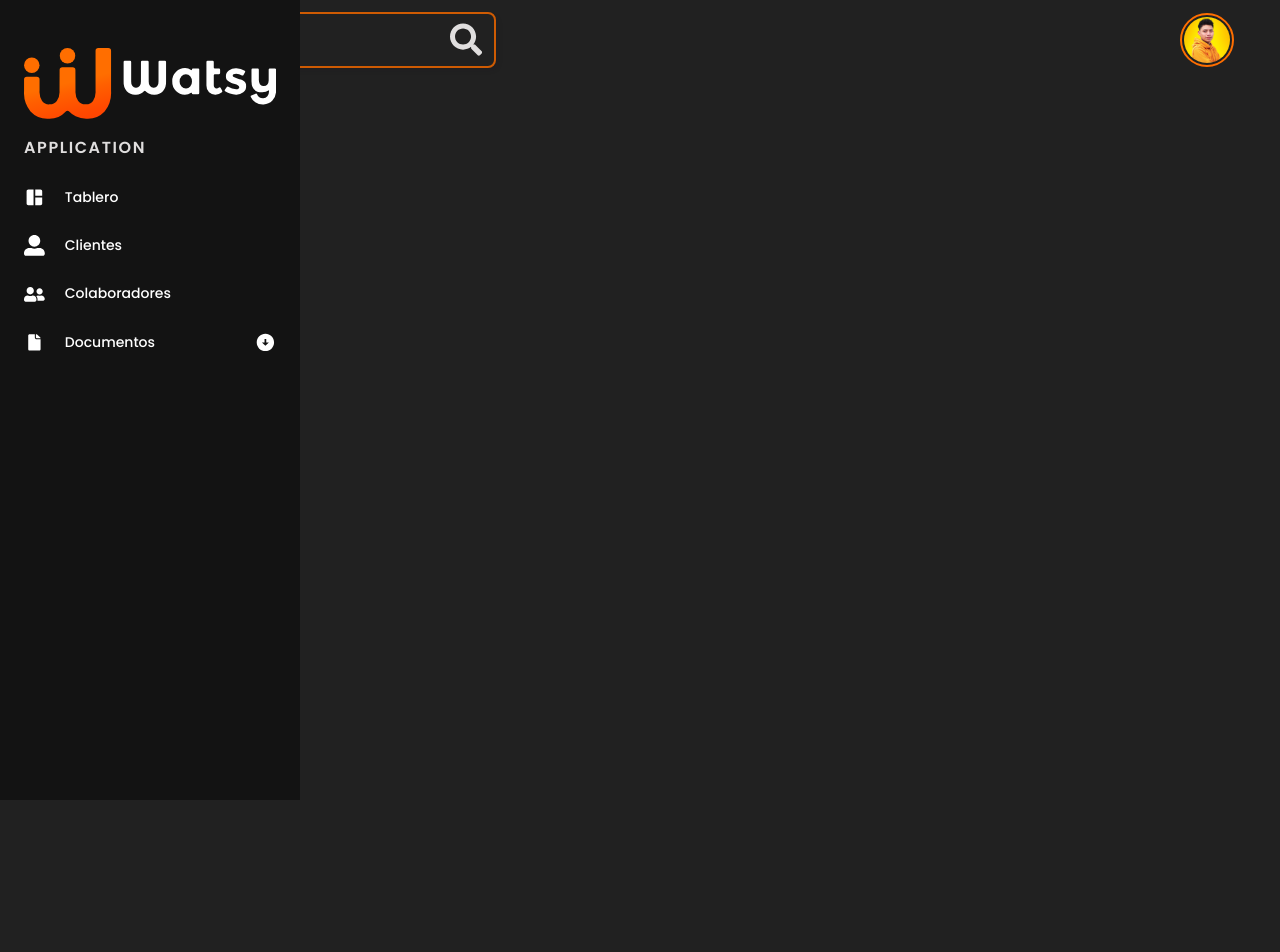
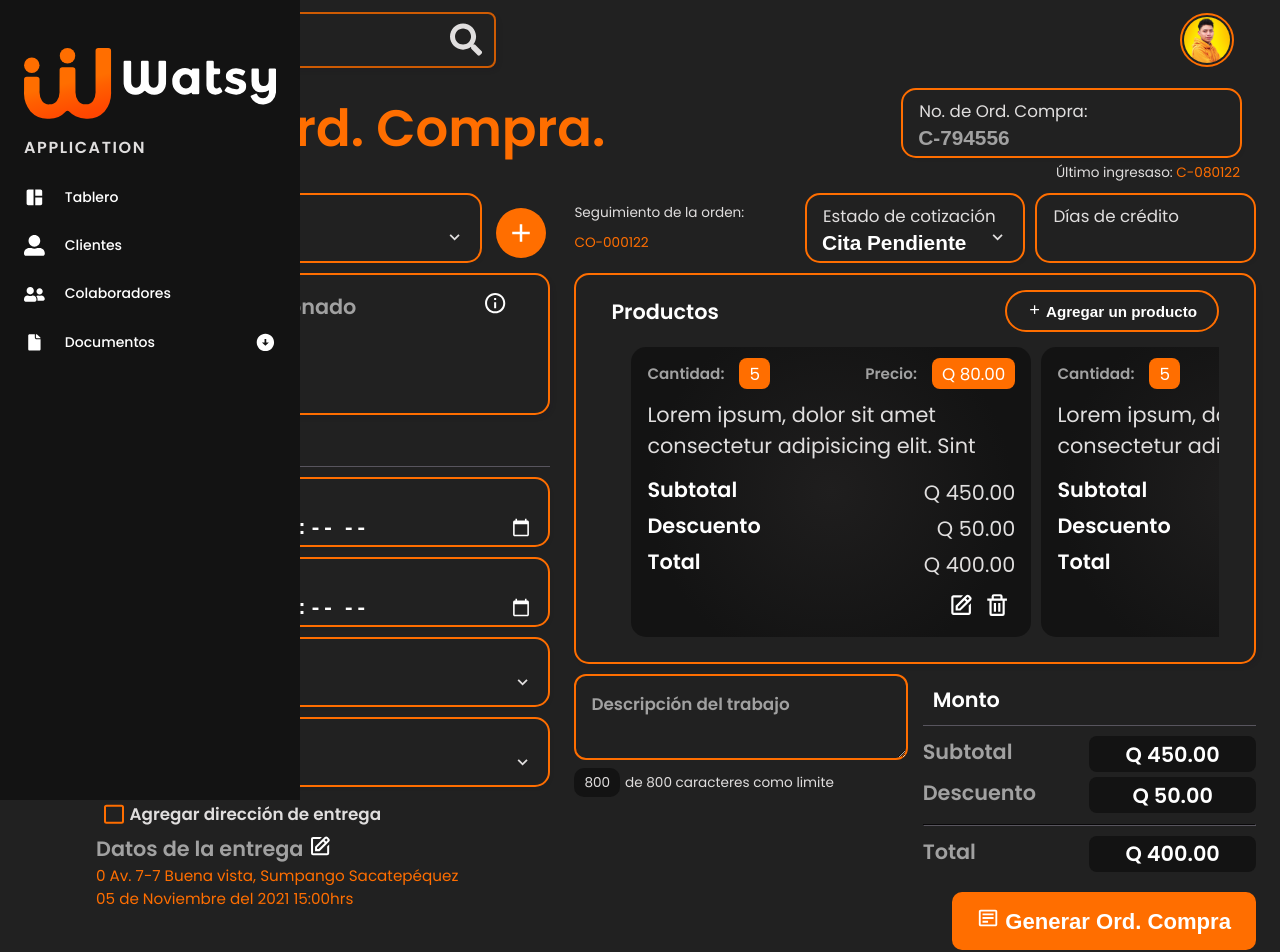
Before and after one commit to GeovannyGil/WatSystem, a React (Vite) app: page /documents/invoice in a window 1280 px wide. Shown: the top 952 px of the page. Before the commit the page ends 800 px from the top, so only its background shows below. Built offline with nearby package versions, Linux system fonts and the light colour scheme.

Commit message:
feat(Root): Add view invoice

```diff
--- a/src/App.jsx
+++ b/src/App.jsx
@@ -12,6 +12,7 @@ import Clients from '@/pages/clients'
 import Colaborators from '@/pages/colaborators'
 import Orders from '@/pages/documents/orders'
 import Cotizations from '@/pages/documents/cotizations'
+import Invoice from '@/pages/documents/invoice'
 
 function App () {
   const [theme, themeToggler] = useDarkMode()
@@ -31,6 +32,7 @@ function App () {
           <Route path='/colaborators' exact element={<Colaborators />} />
           <Route path='/documents/orders' exact element={<Orders />} />
           <Route path='/documents/cotizations' exact element={<Cotizations />} />
+          <Route path='/documents/invoice' exact element={<Invoice />} />
         </Routes>
       </Router>
     </ThemeProvider>
--- a/src/components/Sidebar/SidebarData.jsx
+++ b/src/components/Sidebar/SidebarData.jsx
@@ -42,7 +42,7 @@ export const SidebarData = [
           },
           {
             title: 'Facturas',
-            path: '/documents/bills',
+            path: '/documents/invoice',
             icon: <RiIcons.RiArrowDropRightLine />
           },
           {
--- /dev/null
+++ b/src/pages/documents/invoice.jsx
@@ -0,0 +1,293 @@
+
+import styled from 'styled-components'
+import { TitleMain, TitleLine, TextDescription, SpanLabelLink, SpanSelect } from '@/components/Elements/Texts'
+import { HeaderTitleSection } from '@/components/Elements/Layout'
+import { CardContent, CardHeader, CardTitle, CardButtonAction, CardDescription } from '@/components/Elements/Cards'
+import { Item, TableCard, SectionProducts, HeaderProducts } from '@/components/Elements/Documents/Cards'
+import { ButtonPrimary, ButtonSecondary } from '../../components/Elements/Buttons'
+import * as BoxIcon from 'react-icons/bi'
+import { CheckInput, InputElement, InputElementSelect, FormGroupAction } from '@/components/Elements/Inputs'
+
+const Grid = styled.div`
+  display: grid;
+  grid-template-columns: 1fr;
+  grid-gap: 10px;
+  align-items: center;
+
+  @media(min-width: 1280px) {
+   grid-template-columns: 80% 20%;
+  }
+
+  @media(min-width: 820px) {
+   grid-template-columns: 70% 30%;
+  }
+`
+
+const SectionCreateOrderBuys = styled.section`
+  display: grid;
+  grid-gap: 1.5rem;
+  grid-template-columns: 1fr;
+
+  @media(min-width: 1280px) {
+    grid-template-columns: 40% 60%;
+  }
+`
+const CardTitleSelect = styled(CardTitle)`
+  color: var(--color-gray-light);
+`
+
+const SpanOrderId = styled(SpanLabelLink)`
+  text-align: right;
+`
+
+const HeaderTitle = styled(HeaderTitleSection)`
+  margin-bottom: 25px;
+`
+
+const ContentBtnActions = styled.div`
+  display: flex;
+  justify-content: flex-end;
+  margin-top: 15px;
+`
+const BtnAction = styled(ButtonPrimary, ButtonSecondary)`
+    width: 100%;
+  @media(min-width: 680px) {
+    width: auto;
+  }
+`
+// CARD PRODUCT
+const BtnActionAddProduct = styled(CardButtonAction)`
+  padding: 10px 20px;
+`
+
+const ContentItemsTable = styled.div`
+  display: grid;
+  grid-gap: 10px;
+  grid-template-columns: 10px;
+  grid-template-rows: minmax(300px, 1.5fr);
+  grid-auto-flow: column;
+  grid-auto-columns: calc(50% 20px * 2);
+  overflow-x: scroll;
+  scroll-snap-type: x proximity;
+  padding-bottom: calc(.75 * 20px);
+  margin-bottom: calc(-.25 * 20px);
+
+  &::before, &::after {
+    content: '';
+    width: 10px;
+  }
+`
+// CARD PRODUCT
+
+// MOUNT CONTENT
+export const MountContent = styled.div`
+  display: grid;
+  grid-template-columns: 1fr;
+  grid-gap: 10px 15px;
+  margin-top: 10px;
+
+  @media(min-width: 680px) {
+    grid-template-columns: 1fr 1fr;
+  }
+`
+
+export const TextArea = styled.textarea`
+
+    background-color: transparent;
+    border: var(--border-style);
+    border-radius: 12px;
+    caret-color: var(--primary-color);
+    color: var(--color-white);
+    font-size: var(--small-font-size);
+    font-weight: normal;
+    outline: none;
+    padding: 15px;
+    width: 100%;
+    /* height: 300px; */
+    font-family: 'Poppins', sans-serif;
+    &:disabled{
+      color: var(--color-gray-light);
+    }
+
+    &::placeholder{
+      color: var(--color-gray-light);
+      font-weight: var(--font-semi-bold);
+    }
+`
+export const MountData = styled.div`
+  width: 100%;
+`
+
+export const MounDataItem = styled.div`
+  margin: 5px 0;
+  display: grid;
+  grid-template-columns: 1fr 1fr;
+  font-weight: var(--font-semi-bold);
+`
+export const MounDataLabel = styled.label`
+  color: var(--color-gray-light);
+
+`
+export const MounDataSpan = styled.span`
+  background-color: var(--alternate-background);
+  color: var(--color-white);
+  border-radius: 8px;
+  padding: 2.5px 10px;
+  text-align: center;
+`
+// MOUNT CONTENT
+
+// TEXTAREA LIMIT
+const limitTextAreaReact = (textarea, maxLength) => {
+  if (textarea.value.length > maxLength) {
+    textarea.value = textarea.value.substring(0, maxLength)
+  }
+  return textarea.value.length
+}
+
+export const TextLimit = styled.p`
+  margin-top: 5px;
+  font-size: var(--xs-font-size);
+  & span{
+    background-color: var(--alternate-background);
+    padding:5px 10px;
+    border-radius: 10px;
+    margin: 0 5px 0 0;
+  }
+`
+
+export const SpanLimitTextArea = () => {
+  return (
+    <TextLimit>
+      <span>
+        800
+      </span>
+      de 800 caracteres como limite
+    </TextLimit>
+  )
+}
+// TEXTAREA LIMIT
+
+const Invoice = () => {
+  return (
+    <main>
+      <HeaderTitle>
+        <Grid>
+          <TitleMain textNeutral='Crear' textColor=' Ord. Compra.' />
+          <div>
+            <InputElement label='No. de Ord. Compra:'>
+              <input type='text' disabled value='C-794556' />
+              <SpanOrderId>Último ingresaso: <a>C-080122</a></SpanOrderId>
+            </InputElement>
+          </div>
+        </Grid>
+      </HeaderTitle>
+      <SectionCreateOrderBuys>
+        <div>
+          <FormGroupAction label='Cliente'>
+            <select>
+              <option value=''>Inbestgo</option>
+              <option value=''>Innovate</option>
+            </select>
+          </FormGroupAction>
+          <CardContent>
+            <CardHeader>
+              <CardTitleSelect>Cliente Seleccionado</CardTitleSelect>
+              <button className='Btn__icon'><BoxIcon.BiInfoCircle size='1.1em' /></button>
+            </CardHeader>
+            <div>
+              <SpanSelect>C-0000123</SpanSelect>
+              <SpanSelect>Angel Chajón</SpanSelect>
+            </div>
+          </CardContent>
+          <TitleLine>Generales</TitleLine>
+          <InputElement label='Fecha de orden'>
+            <input type='datetime-local' />
+          </InputElement>
+          <InputElement label='Fecha de vencimiento'>
+            <input type='datetime-local' />
+          </InputElement>
+          <InputElementSelect label='Colaborador'>
+            <select>
+              <option value='1'>Geovanny Gil</option>
+              <option value='2'>Orlando Sul</option>
+            </select>
+          </InputElementSelect>
+          <InputElementSelect label='Sucursal de salida'>
+            <select>
+              <option value='1'>Central Guatemala</option>
+              <option value='2'>Sumpango</option>
+            </select>
+          </InputElementSelect>
+          <CheckInput text='Agregar dirección de entrega'>
+            <input type='checkbox' />
+          </CheckInput>
+          <CardDescription label='Datos de la entrega'>
+            <TextDescription>
+              0 Av. 7-7 Buena vista, Sumpango Sacatepéquez
+            </TextDescription>
+            <TextDescription>
+              05 de Noviembre del 2021 15:00hrs
+            </TextDescription>
+          </CardDescription>
+        </div>
+        <SectionProducts>
+          <HeaderProducts>
+            <div>
+              <SpanLabelLink>Seguimiento de la orden: </SpanLabelLink>
+              <SpanLabelLink><a>CO-000122</a></SpanLabelLink>
+            </div>
+            <InputElementSelect label='Estado de cotización'>
+              <select>
+                <option value='1'>Cita Pendiente</option>
+                <option value='2'>Envio de cotización</option>
+              </select>
+            </InputElementSelect>
+            <InputElement label='Días de crédito'>
+              <input type='number' />
+            </InputElement>
+          </HeaderProducts>
+          <TableCard>
+            <CardHeader>
+              <CardTitle>Productos</CardTitle>
+              <BtnActionAddProduct><BoxIcon.BiPlus /> Agregar un producto</BtnActionAddProduct>
+            </CardHeader>
+            <ContentItemsTable>
+              <Item />
+              <Item />
+              <Item />
+            </ContentItemsTable>
+          </TableCard>
+          <MountContent>
+            <div>
+              <TextArea placeholder='Descripción del trabajo'>
+              </TextArea>
+              <SpanLimitTextArea />
+            </div>
+            <MountData>
+              <TitleLine color='white'>Monto</TitleLine>
+              <MounDataItem>
+                <MounDataLabel>Subtotal</MounDataLabel>
+                <MounDataSpan>Q 450.00</MounDataSpan>
+              </MounDataItem>
+              <MounDataItem>
+                <MounDataLabel>Descuento</MounDataLabel>
+                <MounDataSpan>Q 50.00</MounDataSpan>
+              </MounDataItem>
+              <hr />
+              <MounDataItem>
+                <MounDataLabel>Total</MounDataLabel>
+                <MounDataSpan>Q 400.00</MounDataSpan>
+              </MounDataItem>
+            </MountData>
+          </MountContent>
+          <ContentBtnActions>
+            <BtnAction><BoxIcon.BiDetail /> Generar Ord. Compra</BtnAction>
+          </ContentBtnActions>
+        </SectionProducts>
+      </SectionCreateOrderBuys>
+    </main>
+  )
+}
+
+export default Invoice
```
Also changed, not shown: src/pages/documents/facture.jsx (deleted).
